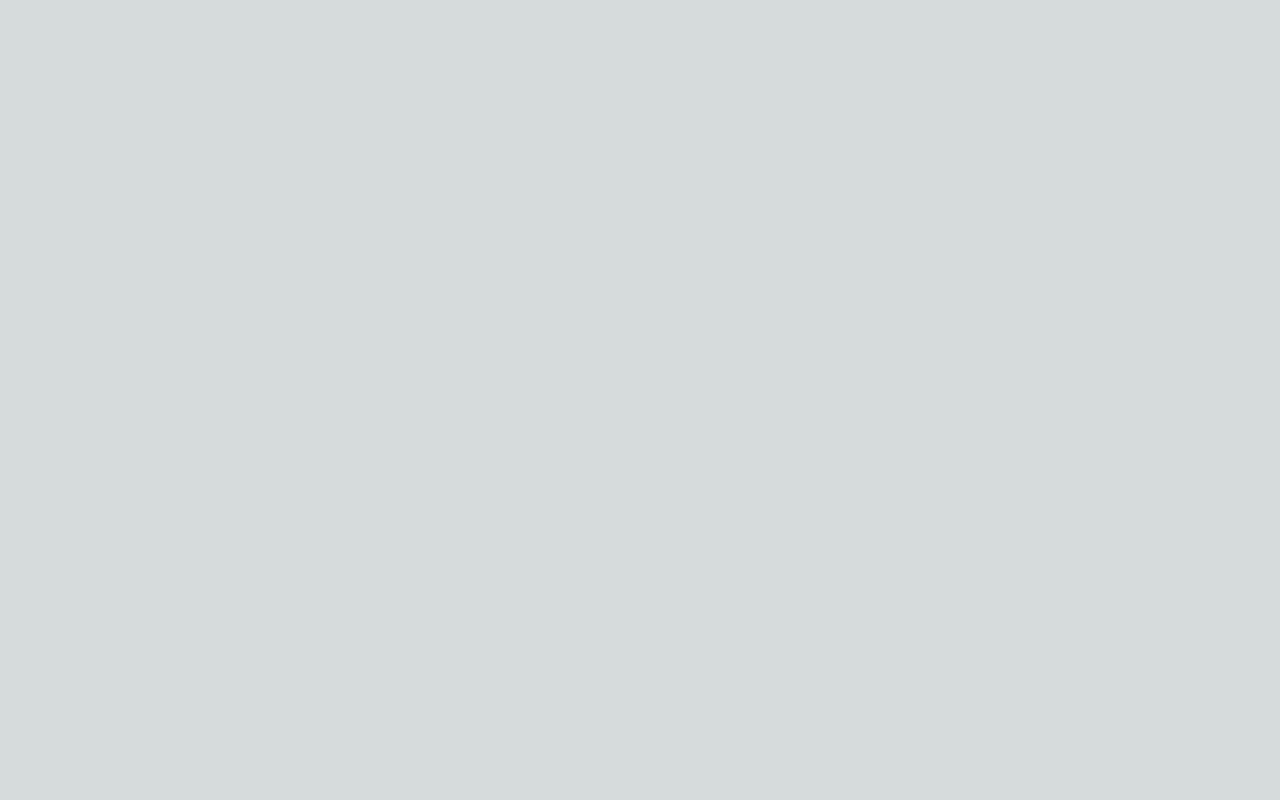
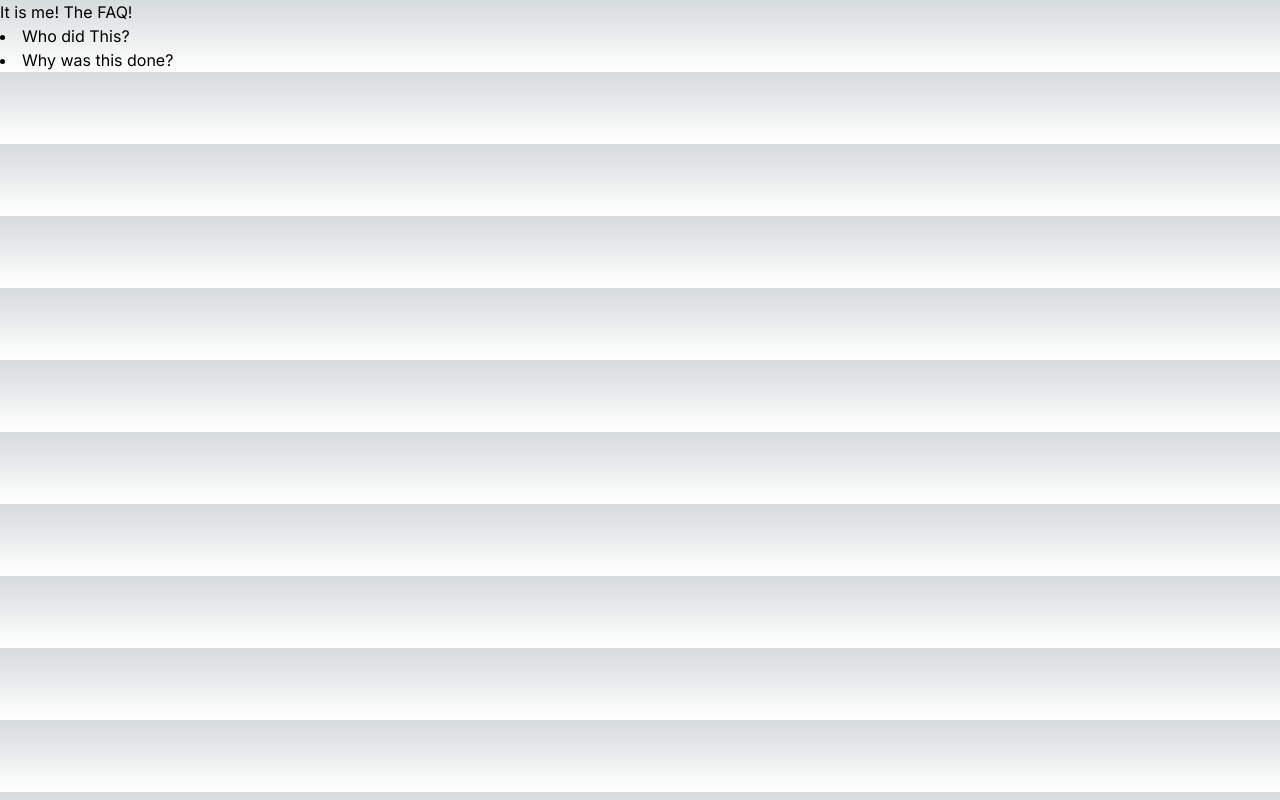
Before and after one commit to Whites7/Fit4Life, a Next.js app: page /faq in a window 1280 px wide. Built offline with nearby package versions, Linux system fonts and the light colour scheme.

Commit message:
created TestStructure for FAQ Page

```diff
--- a/src/app/faq/page.tsx
+++ b/src/app/faq/page.tsx
@@ -3,8 +3,17 @@ import { NextPage } from "next";
 const FaqPage: NextPage = () => {
 
     return (
-        <div>
-            {/* Your content goes here */}
+        <div id="faqContainer">
+
+            <div id="faqContainerHead">
+                {/* Your content goes here */}
+                <h1 >It is me! The FAQ!</h1>
+            </div>
+
+            <div id="faqContainerQuestions">
+                <li>Who did This?</li>
+                <li>Why was this done?</li>
+            </div>
         </div>
     );
 };
```
